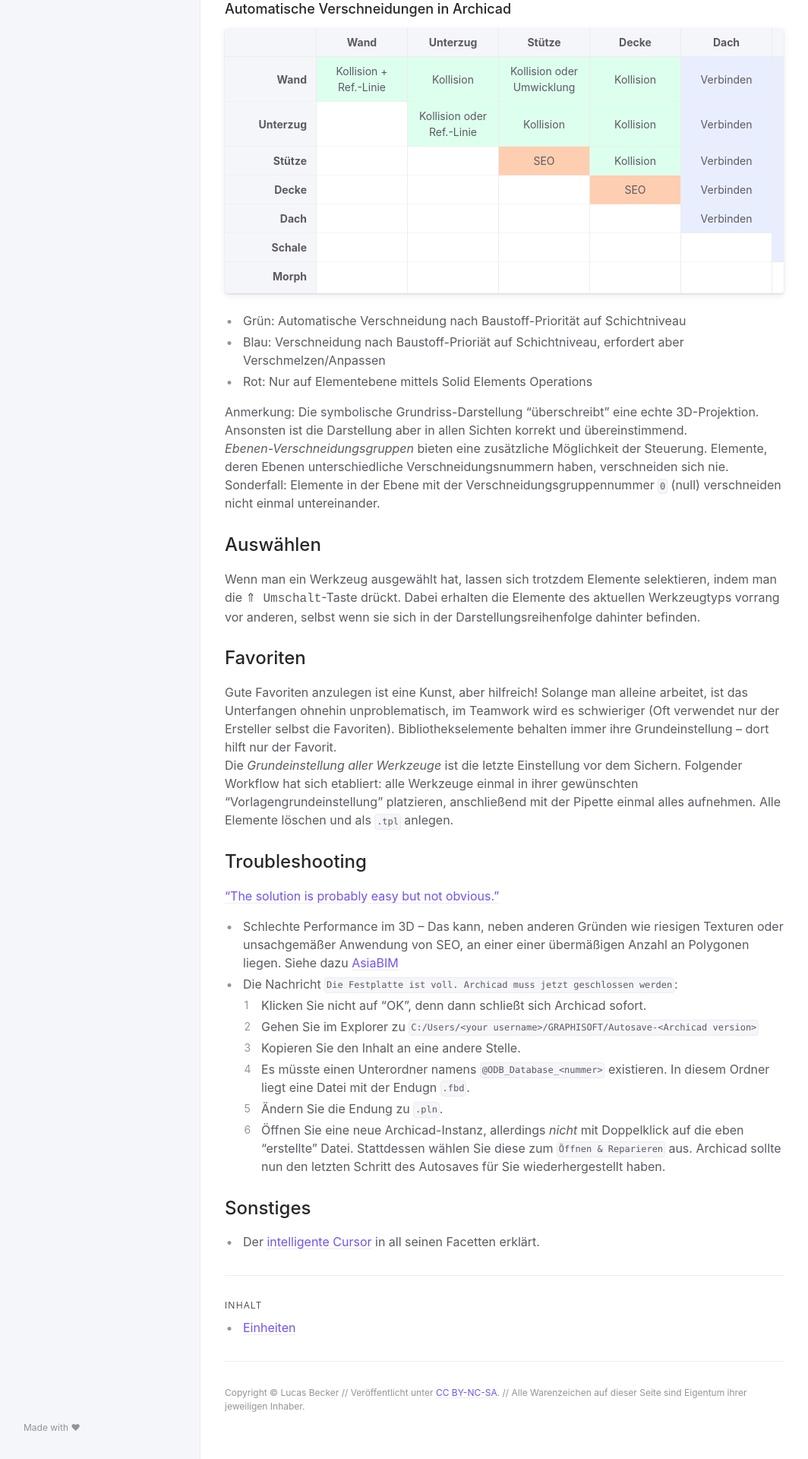
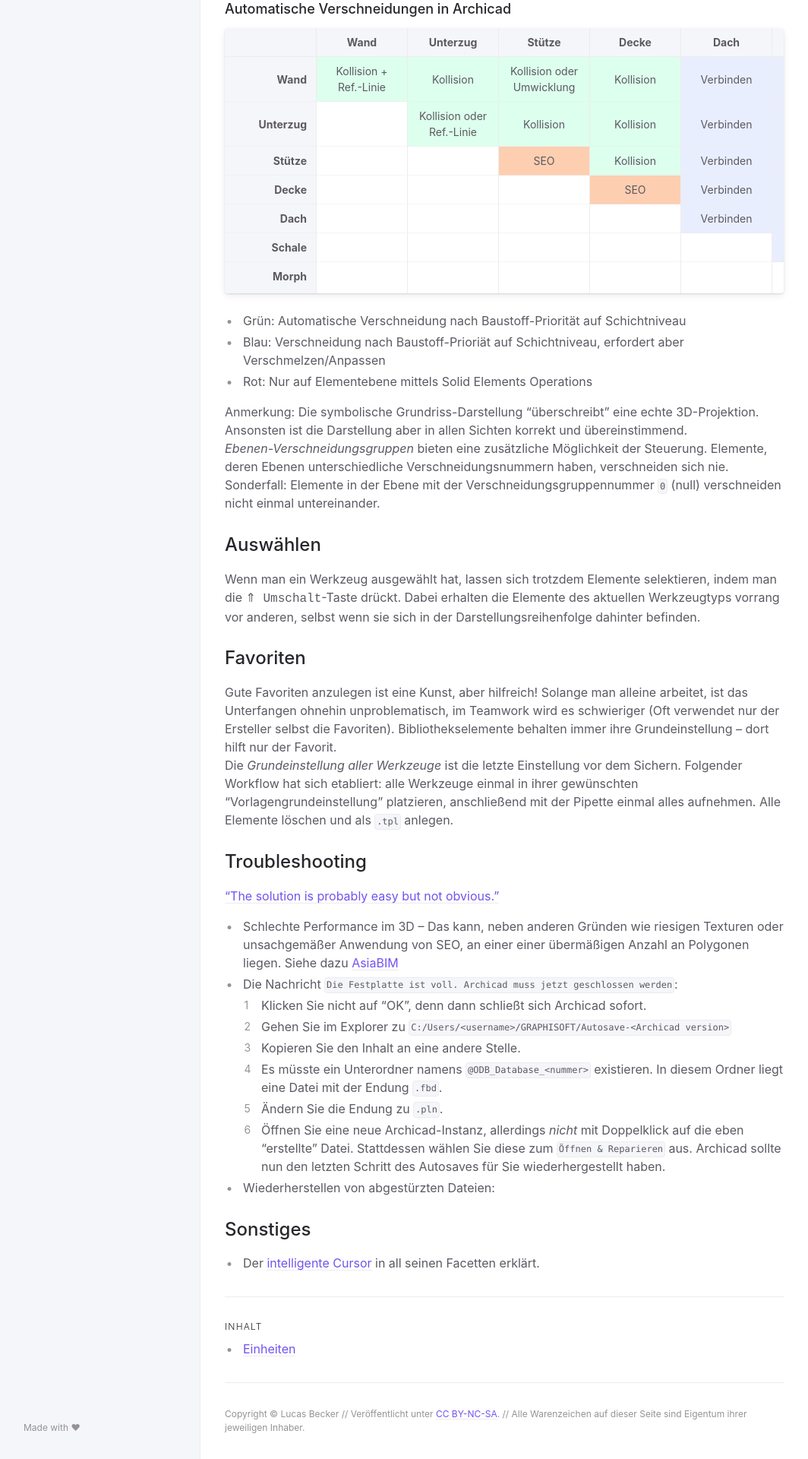
Before and after one commit to runxel/archicad-wiki, a Jekyll site: the page built from _pages/40_Grundlagen/index.md, in a window 1280 px wide. Shown: the part 1131-3051 px from the top of the page at 76% size, without its empty margins (108-1172 px from the left). Built offline with Jekyll 4.4.1, drawn with Linux system fonts in a browser that asks for light colours.

```diff
--- a/_pages/40_Grundlagen/index.md
+++ b/_pages/40_Grundlagen/index.md
@@ -149,11 +149,13 @@ Die _Grundeinstellung aller Werkzeuge_ ist die letzte Einstellung vor dem Sicher
 - Schlechte Performance im 3D – Das kann, neben anderen Gründen wie riesigen Texturen oder unsachgemäßer Anwendung von SEO, an einer einer übermäßigen Anzahl an Polygonen liegen. Siehe dazu [AsiaBIM](https://asiabim.wordpress.com/2020/06/05/polygon-reduction-in-archicad/)
 - Die Nachricht `Die Festplatte ist voll. Archicad muss jetzt geschlossen werden`:
     1. Klicken Sie nicht auf "OK", denn dann schließt sich Archicad sofort.
-    1. Gehen Sie im Explorer zu `C:/Users/<your username>/GRAPHISOFT/Autosave-<Archicad version>`
+    1. Gehen Sie im Explorer zu `C:/Users/<username>/GRAPHISOFT/Autosave-<Archicad version>`
     1. Kopieren Sie den Inhalt an eine andere Stelle.
-    1. Es müsste einen Unterordner namens `@ODB_Database_<nummer>` existieren. In diesem Ordner liegt eine Datei mit der Endugn `.fbd`.
+    1. Es müsste ein Unterordner namens `@ODB_Database_<nummer>` existieren. In diesem Ordner liegt eine Datei mit der Endung `.fbd`.
     1. Ändern Sie die Endung zu `.pln`.
     1. Öffnen Sie eine neue Archicad-Instanz, allerdings _nicht_ mit Doppelklick auf die eben "erstellte" Datei. Stattdessen wählen Sie diese zum `Öffnen & Reparieren` aus. Archicad sollte nun den letzten Schritt des Autosaves für Sie wiederhergestellt haben.
+- Wiederherstellen von abgestürzten Dateien:
+[](https://asiabim.wordpress.com/2016/10/04/data-safety-file-recovery-and-troubleshooting/)
 
 ## Sonstiges
 - Der [intelligente Cursor](https://helpcenter.graphisoft.com/user-guide/88455/) in all seinen Facetten erklärt.
```
Also changed, not shown: _pages/50_Tools/Geländer.md (+12 -1 lines), img/geländer-1-kontextmenü.png (added), img/geländer-2-nodes-segments.png (added).
